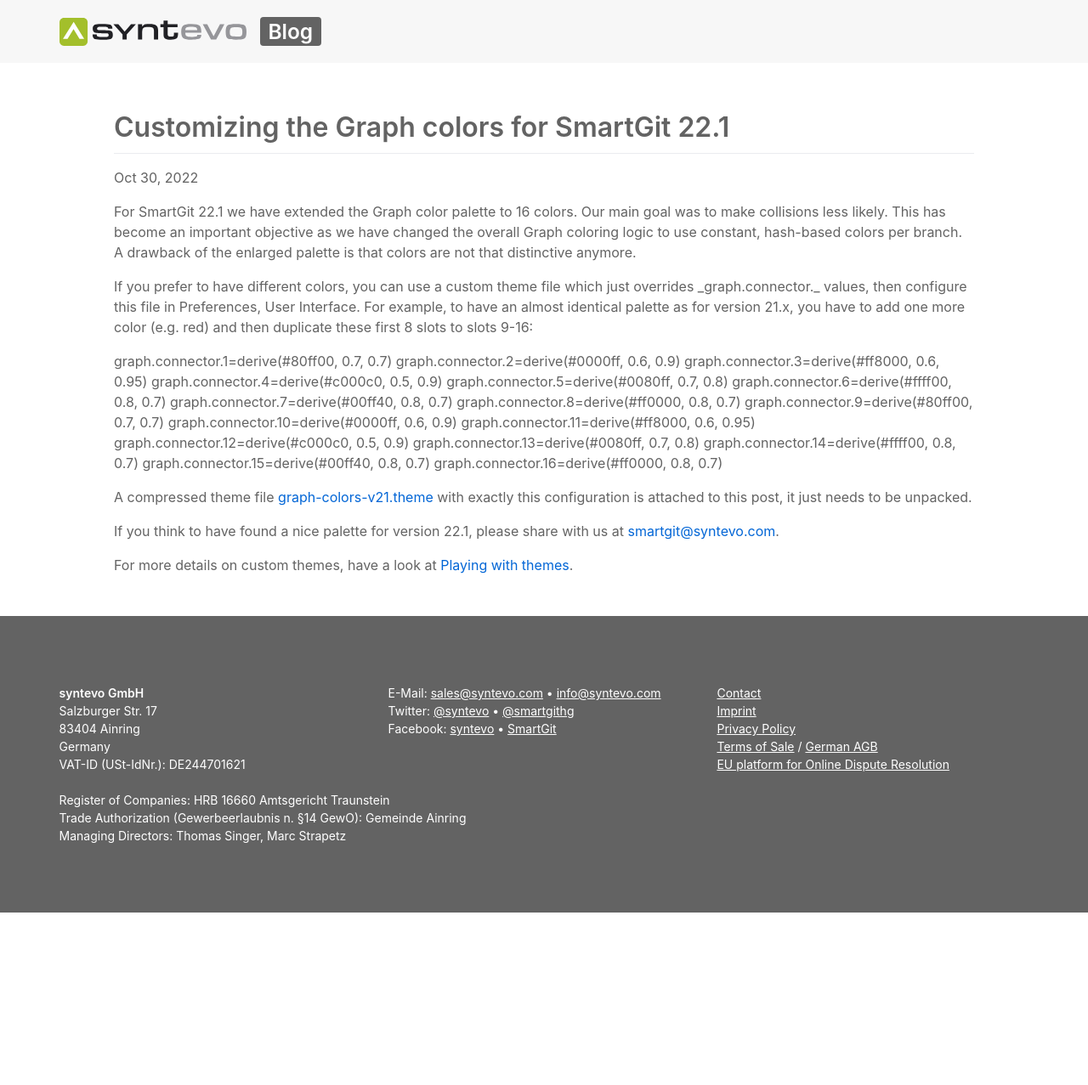
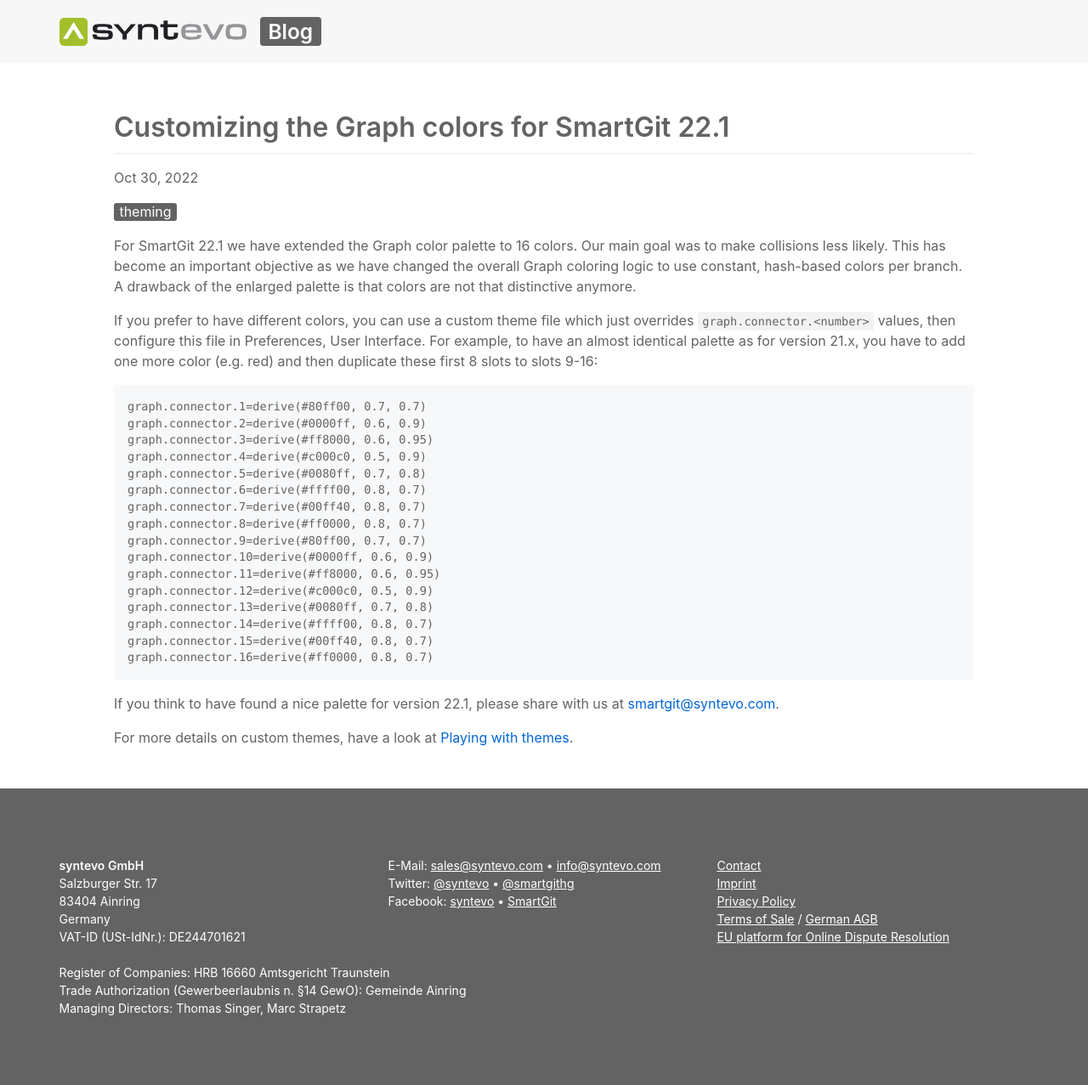
Before and after one commit to syntevo/blog, a Jekyll site: the page built from _posts/2022/2022-10-30-customizing-the-graph-colors-for-smartgit-22-1.md, in a window 1280 px wide. Shown: the whole page at 85% size. Built offline with Jekyll 4.4.1, drawn with Linux system fonts in a browser that asks for light colours; before the commit the page ends 1074 px from its top, so only the background shows below that.

Commit message:
fix 2022-10-30-customizing-the-graph-colors-for-smartgit-22-1.md

````diff
--- a/_posts/2022/2022-10-30-customizing-the-graph-colors-for-smartgit-22-1.md
+++ b/_posts/2022/2022-10-30-customizing-the-graph-colors-for-smartgit-22-1.md
@@ -3,12 +3,14 @@
 date: "2022-10-30"
 categories:
   - "smartgit"
+tags:
+  - "theming"
 ---
 
 For SmartGit 22.1 we have extended the Graph color palette to 16 colors. Our main goal was to make collisions less likely. This has become an important objective as we have changed the overall Graph coloring logic to use constant, hash-based colors per branch. A drawback of the enlarged palette is that colors are not that distinctive anymore.
 
-If you prefer to have different colors, you can use a custom theme file which just overrides _graph.connector.<number>_ values, then configure this file in Preferences, User Interface. For example, to have an almost identical palette as for version 21.x, you have to add one more color (e.g. red) and then duplicate these first 8 slots to slots 9-16:
-
+If you prefer to have different colors, you can use a custom theme file which just overrides `graph.connector.<number>` values, then configure this file in Preferences, User Interface. For example, to have an almost identical palette as for version 21.x, you have to add one more color (e.g. red) and then duplicate these first 8 slots to slots 9-16:
+```
 graph.connector.1=derive(#80ff00, 0.7, 0.7)
 graph.connector.2=derive(#0000ff, 0.6, 0.9)
 graph.connector.3=derive(#ff8000, 0.6, 0.95)
@@ -25,9 +27,7 @@
 graph.connector.14=derive(#ffff00, 0.8, 0.7)
 graph.connector.15=derive(#00ff40, 0.8, 0.7)
 graph.connector.16=derive(#ff0000, 0.8, 0.7)
-
-A compressed theme file [graph-colors-v21.theme](https://www.syntevo.com/blog/wp-content/uploads/2022/10/graph-colors-v21.theme_.zip) with exactly this configuration is attached to this post, it just needs to be unpacked.
-
+```
 If you think to have found a nice palette for version 22.1, please share with us at [smartgit@syntevo.com](mailto:smartgit@syntevo.com).
 
 For more details on custom themes, have a look at [Playing with themes](https://www.syntevo.com/blog/?p=4391).
````
Also changed, not shown: _posts/2017/2017-02-21-playing-with-themes.md (+1 -1 lines), tag/theming.md (added, +4 -0 lines).
